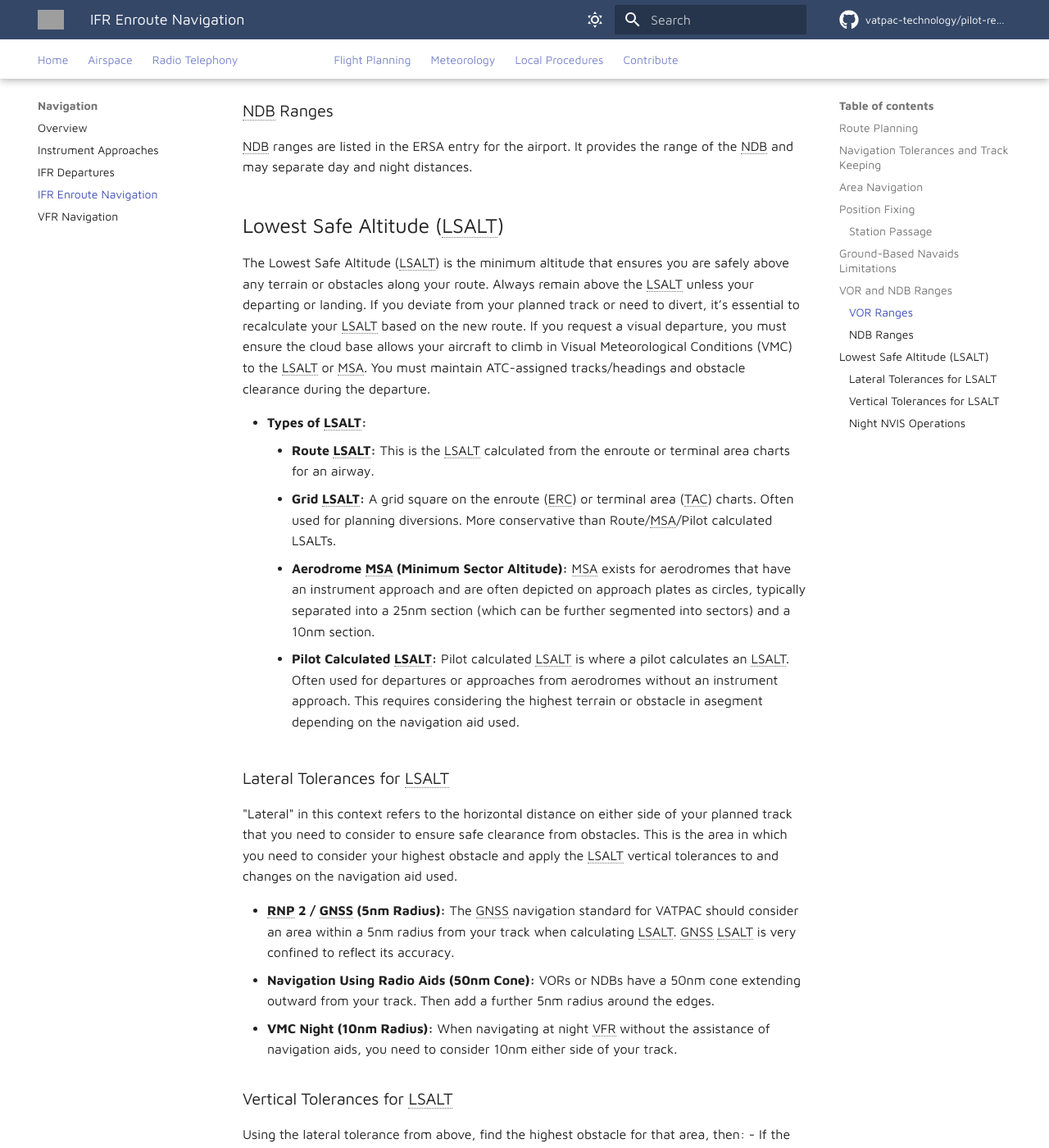
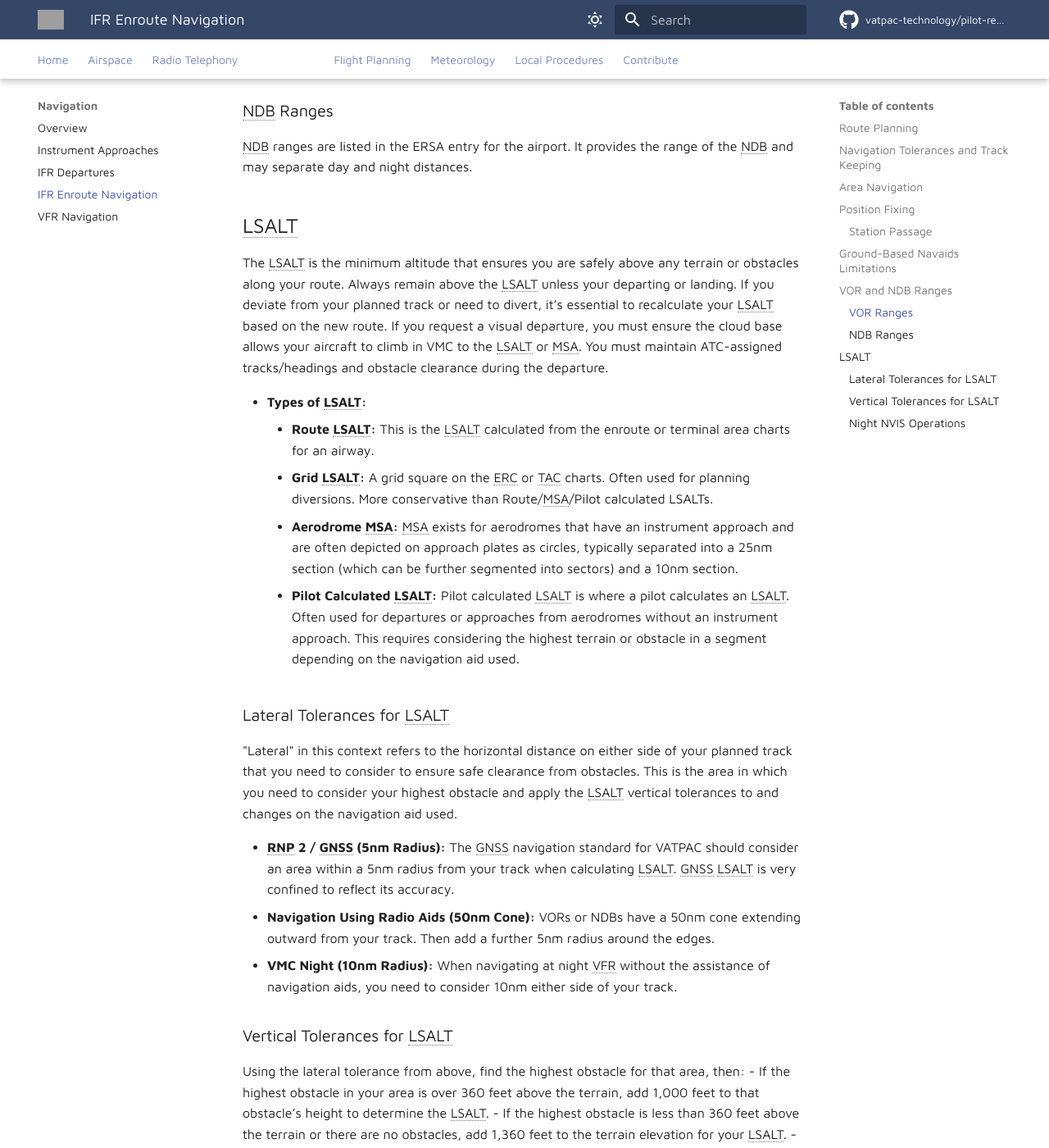
Before and after one commit to vatpac-technology/pilot-resources, an MkDocs documentation site: the page built from docs/navigation/ifrnavigation.md, in a window 1280 px wide and 1400 px high, scrolled down 2031 px. Shown: the whole window at 82% size. Built offline with MkDocs 1.6.1 and Material for MkDocs 9.7.7, drawn with Linux system fonts in a browser that asks for light colours; comment, search, counter and statistics services are not loaded; some of the changed text lies outside the part shown; grey boxes are pictures that could not be loaded.

Commit message:
Update ifrnavigation.md

```diff
--- a/docs/navigation/ifrnavigation.md
+++ b/docs/navigation/ifrnavigation.md
@@ -47,14 +46,14 @@ Station passage occurs when your aircraft flies directly overhead a navigation a
 ### NDB Ranges
 NDB ranges are listed in the ERSA entry for the airport. It provides the range of the NDB and may separate day and night distances.
 
-## Lowest Safe Altitude (LSALT)
-The Lowest Safe Altitude (LSALT) is the minimum altitude that ensures you are safely above any terrain or obstacles along your route. Always remain above the LSALT unless your departing or landing. If you deviate from your planned track or need to divert, it’s essential to recalculate your LSALT based on the new route. If you request a visual departure, you must ensure the cloud base allows your aircraft to climb in Visual Meteorological Conditions (VMC) to the LSALT or MSA. You must maintain ATC-assigned tracks/headings and obstacle clearance during the departure.
+## LSALT
+The LSALT is the minimum altitude that ensures you are safely above any terrain or obstacles along your route. Always remain above the LSALT unless your departing or landing. If you deviate from your planned track or need to divert, it’s essential to recalculate your LSALT based on the new route. If you request a visual departure, you must ensure the cloud base allows your aircraft to climb in VMC to the LSALT or MSA. You must maintain ATC-assigned tracks/headings and obstacle clearance during the departure.
 
 - **Types of LSALT:**
     - **Route LSALT:** This is the LSALT calculated from the enroute or terminal area charts for an airway.
-    - **Grid LSALT:** A grid square on the enroute (ERC) or terminal area (TAC) charts. Often used for planning diversions. More conservative than Route/MSA/Pilot calculated LSALTs.
-    - **Aerodrome MSA (Minimum Sector Altitude):** MSA exists for aerodromes that have an instrument approach and are often depicted on approach plates as circles, typically separated into a 25nm section (which can be further segmented into sectors) and a 10nm section.
-    - **Pilot Calculated LSALT:** Pilot calculated LSALT is where a pilot calculates an LSALT. Often used for departures or approaches from aerodromes without an instrument approach. This requires considering the highest terrain or obstacle in asegment depending on the navigation aid used.
+    - **Grid LSALT:** A grid square on the ERC or TAC charts. Often used for planning diversions. More conservative than Route/MSA/Pilot calculated LSALTs.
+    - **Aerodrome MSA:** MSA exists for aerodromes that have an instrument approach and are often depicted on approach plates as circles, typically separated into a 25nm section (which can be further segmented into sectors) and a 10nm section.
+    - **Pilot Calculated LSALT:** Pilot calculated LSALT is where a pilot calculates an LSALT. Often used for departures or approaches from aerodromes without an instrument approach. This requires considering the highest terrain or obstacle in a segment depending on the navigation aid used.
 
 ### Lateral Tolerances for LSALT
 "Lateral" in this context refers to the horizontal distance on either side of your planned track that you need to consider to ensure safe clearance from obstacles. This is the area in which you need to consider your highest obstacle and apply the LSALT vertical tolerances to and changes on the navigation aid used.
@@ -70,4 +69,4 @@ Using the lateral tolerance from above, find the highest obstacle for that area,
 - If the terrain or obstacle height is less than 500 feet, your LSALT should not be lower than 1,500 feet.
 
 ### Night NVIS Operations
-Some flights are authorized to operate below the published LSALT at night or in Instrument Meteorological Conditions (IMC). In such cases, the pilot in command is responsible for avoiding terrain. This might happen, for example, with NVIS operations. NVIS (Night Vision Imaging System) is a technology that allows pilots to see in low-light conditions, primarily used by military and special operations pilots.
+Some flights are authorized to operate below the published LSALT at night or in IMC. In such cases, the pilot in command is responsible for avoiding terrain. This might happen, for example, with NVIS operations. NVIS is a technology that allows pilots to see in low-light conditions, primarily used by military and special operations pilots.
```
Also changed, not shown: other parts of docs/navigation/ifrnavigation.md (+2 -3 lines).
